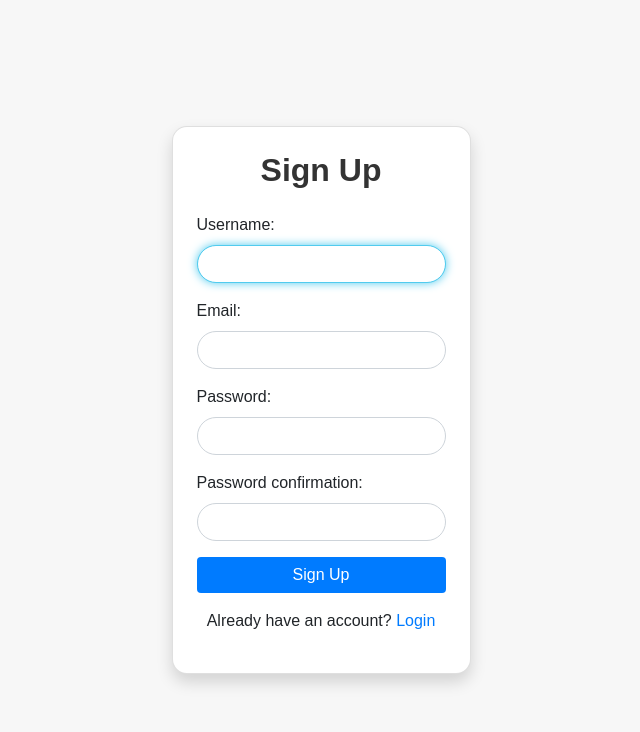
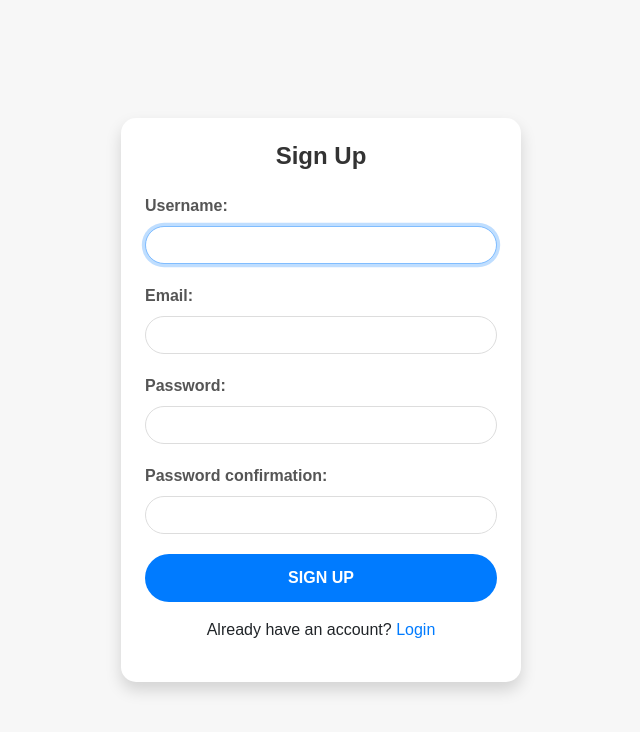
Before and after one commit to Bhushanmv007/Event-Management-System, a Django app: page / in a window 1280 px wide. Shown: the top 732 px of the page, without its empty margins (319-959 px from the left). Run offline with Django 5.2, Linux system fonts and the light colour scheme; some libraries are stand-ins or nearby versions.

Commit message:
changed style.css

```diff
--- a/accounts/static/accounts/style.css
+++ b/accounts/static/accounts/style.css
@@ -1,45 +1,100 @@
+/* Base styles */
 body {
-    background: linear-gradient(to right, #6a11cb, #2575fc);
+    background: #f0f2f5;
     display: flex;
     justify-content: center;
     align-items: center;
     height: 100vh;
+    font-family: 'Arial', sans-serif;
     margin: 0;
-    font-family: 'Roboto', sans-serif;
+}
+
+.container {
+    display: flex;
+    justify-content: center;
+    align-items: center;
+    height: 100vh;
 }
 
 .card {
-    border-radius: 15px;
-    box-shadow: 0 10px 30px rgba(0, 0, 0, 0.1);
+    border-radius: 20px;
     overflow: hidden;
-    animation: fadeInUp 0.5s ease;
+    box-shadow: 0 8px 16px rgba(0, 0, 0, 0.15);
+    background: #fff;
+    border: none;
+    padding: 2rem;
+    max-width: 400px;
+    width: 100%;
+    animation: fadeInUp 0.7s ease;
 }
 
 .card h2 {
-    font-weight: bold;
+    font-weight: 700;
     color: #333;
+    margin-bottom: 1.5rem;
+    font-size: 1.5rem;
+}
+
+.form-group {
+    margin-bottom: 1.25rem;
+}
+
+.form-group label {
+    font-weight: 600;
+    margin-bottom: 0.5rem;
+    color: #555;
+}
+
+.form-control {
+    border-radius: 25px;
+    border: 1px solid #ddd;
+    padding: 0.75rem 1.25rem;
+    font-size: 1rem;
 }
 
 .btn-primary {
     background-color: #007bff;
     border: none;
+    border-radius: 25px;
+    padding: 0.75rem;
+    color: #fff;
+    font-weight: 600;
+    text-transform: uppercase;
     transition: background-color 0.3s ease, transform 0.3s ease;
+    font-size: 1rem;
 }
 
 .btn-primary:hover {
     background-color: #0056b3;
-    transform: scale(1.05);
+    transform: translateY(-2px);
 }
 
-.form-control {
-    border-radius: 50px;
-    padding: 10px 20px;
-    transition: box-shadow 0.3s ease, border-color 0.3s ease;
+.btn-primary:active {
+    background-color: #00408b;
+    transform: translateY(0);
 }
 
-.form-control:focus {
-    box-shadow: 0 0 10px rgba(81, 203, 238, 1);
-    border-color: rgba(81, 203, 238, 1);
+.text-center {
+    text-align: center;
+}
+
+.mt-3 {
+    margin-top: 1.5rem;
+}
+
+a {
+    color: #007bff;
+    text-decoration: none;
+    font-weight: 500;
+}
+
+a:hover {
+    text-decoration: underline;
+}
+
+a:focus, a:active {
+    color: #0056b3;
+    outline: none;
 }
 
 @keyframes fadeInUp {
```
Also changed, not shown: db.sqlite3.
